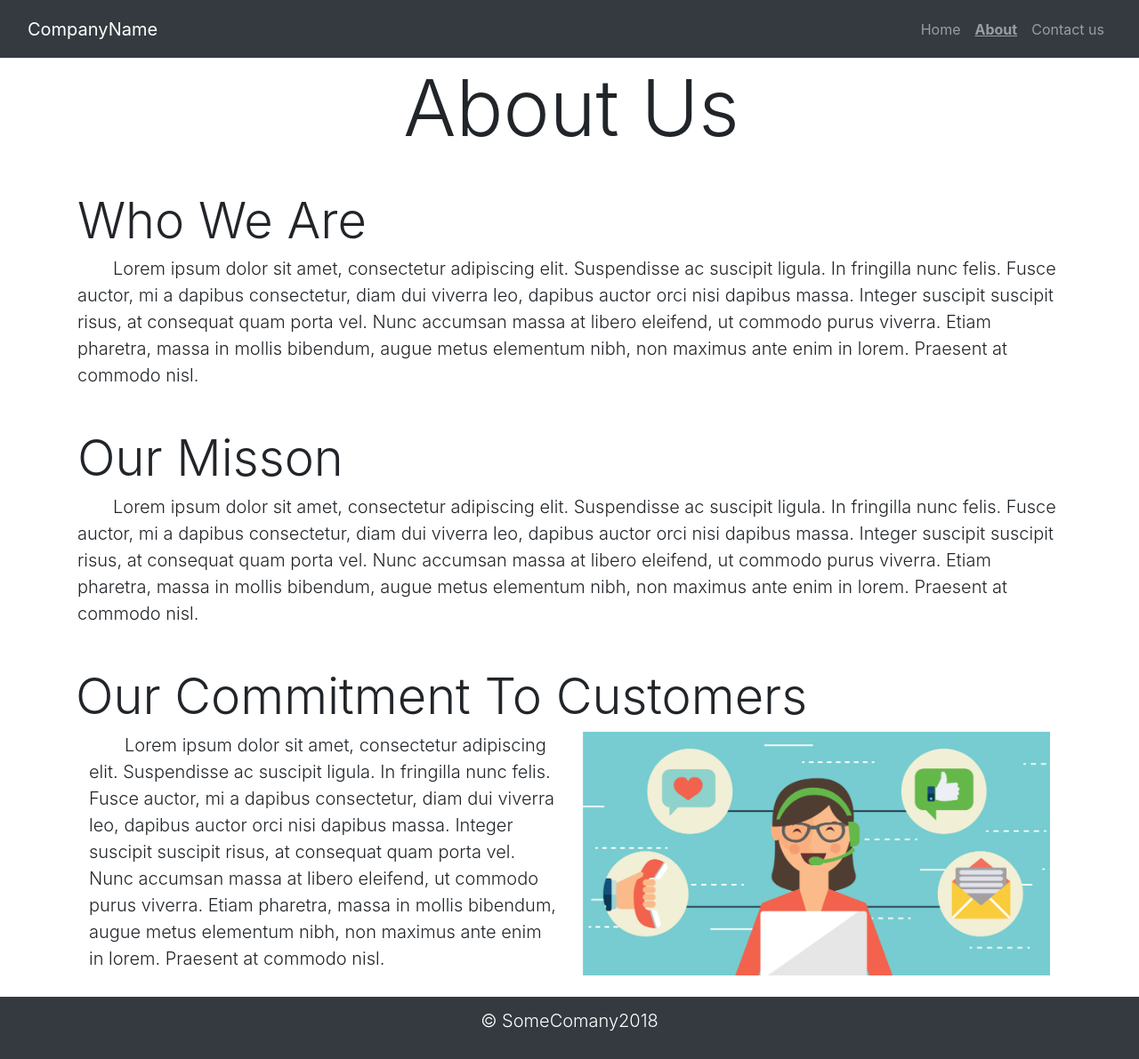
After one commit to 8shaks/BootstrapLayout.github.io, a PHP site: page /about.html in a window 1280 px wide. The commit adds this page. Shown: the whole page at 89% size. Run offline with PHP 8.4, Linux system fonts and the light colour scheme.

Commit message:
second commit, trying to get rid of file extensions, changed home.html to index.html

```diff
--- /dev/null
+++ b/about.html
@@ -0,0 +1,104 @@
+<!DOCTYPE html>
+<html lang="en">
+  <head>
+    <meta charset="utf-8">
+    <meta http-equiv="X-UA-Compatible" content="IE=edge">
+    <meta name="viewport" content="width=device-width, initial-scale=1">
+    <!-- The above 3 meta tags *must* come first in the head; any other head content must come *after* these tags -->
+    <title>About</title>
+
+    <!-- Bootstrap -->
+    <link href="https://maxcdn.bootstrapcdn.com/bootstrap/4.0.0-beta/css/bootstrap.min.css" integrity="sha384-/Y6pD6FV/Vv2HJnA6t+vslU6fwYXjCFtcEpHbNJ0lyAFsXTsjBbfaDjzALeQsN6M" crossorigin="anonymous" rel="stylesheet">
+    <!-- personal stylesheet-->
+    <link href='./index.css' rel='stylesheet'>
+
+
+  </head>
+  <body>
+   <!-- Navbar -->
+
+   <section id='Navbar'>
+    <nav class="navbar navbar-expand-lg navbar-dark bg-dark">
+        <div class="container-fluid" >
+        <a class="navbar-brand" href="#">CompanyName</a>
+        <button class='navbar-toggler' type='button' data-toggle='collapse' data-target='#navbarSupportedContent'>
+          <span class='navbar-toggler-icon'></span>
+        </button>
+
+        <div class="collapse navbar-collapse" id="navbarSupportedContent">
+            <ul class="navbar-nav ml-auto">
+                <li class="nav-item">
+                    <a class="nav-link " href="./">Home</a>
+                </li>
+                <li class="nav-item current">
+                    <a class="nav-link" href="./about">About</a>
+                </li>
+               <!-- <li class="nav-item dropdown">
+                    <a class="nav-link dropdown-toggle" href="#" id='navbarDropdown' data-toggle='dropdown'>Products</a>
+                    <div class='dropdown-menu'>
+                      <a class='dropdown-item' href="#">Product 1</a>
+                      <a class='dropdown-item' href="#">Product 1</a>
+                      <a class='dropdown-item' href="#">Product 1</a>
+                        </div>
+                </li>!-->
+                <li class="nav-item">
+                    <a class="nav-link" href="">Contact us</a>
+                </li>
+            </ul>
+        </div>
+        </div>
+    </nav>
+  </section>
+  <section class='ml-1'id='Whoweare & OurMisson'>
+      <div class='container-fluid'>
+          <div class='row'>
+              <div class='col-12 '>
+                  <h2 class='display-2 text-center m-2'>About Us</h2>
+                  <div class='container my-5'>
+                  <h4 class='display-4'>Who We Are</h4>
+                  <div class='lead indent'>Lorem ipsum dolor sit amet, consectetur adipiscing elit. Suspendisse ac suscipit ligula. In fringilla nunc felis. Fusce auctor, mi a dapibus consectetur, diam dui viverra leo, dapibus auctor orci nisi dapibus massa. Integer suscipit suscipit risus, at consequat quam porta vel. Nunc accumsan massa at libero eleifend, ut commodo purus viverra. Etiam pharetra, massa in mollis bibendum, augue metus elementum nibh, non maximus ante enim in lorem. Praesent at commodo nisl.</div>
+                  </div>
+                  <div class='container my-5'>
+                  <h4 class='display-4'>Our Misson</h4>
+                  <div class='lead indent'>
+                    Lorem ipsum dolor sit amet, consectetur adipiscing elit. Suspendisse ac suscipit ligula. In fringilla nunc felis. Fusce auctor, mi a dapibus consectetur, diam dui viverra leo, dapibus auctor orci nisi dapibus massa. Integer suscipit suscipit risus, at consequat quam porta vel. Nunc accumsan massa at libero eleifend, ut commodo purus viverra. Etiam pharetra, massa in mollis bibendum, augue metus elementum nibh, non maximus ante enim in lorem. Praesent at commodo nisl.
+                  </div>
+                </div>
+                </div>
+                </div>
+                </div>
+            </section>
+            <section class='margin-left'id='Customer Service Article'>
+                <div class=container-fluid>
+                <div class='row'>
+                <div class='container'>
+                 <h4 class='display-4 text-left'>Our Commitment To Customers</h4>
+                 <div class='lead float-md-left col-12 col-md-6 text-left indent'>
+                    Lorem ipsum dolor sit amet, consectetur adipiscing elit. Suspendisse ac suscipit ligula. In fringilla nunc felis. Fusce auctor, mi a dapibus consectetur, diam dui viverra leo, dapibus auctor orci nisi dapibus massa. Integer suscipit suscipit risus, at consequat quam porta vel. Nunc accumsan massa at libero eleifend, ut commodo purus viverra. Etiam pharetra, massa in mollis bibendum, augue metus elementum nibh, non maximus ante enim in lorem. Praesent at commodo nisl.
+                 </div>
+                 <img class='image-fluid float-md-right col-12 col-md-6 imagestyle' src="./customerService.png">
+                </div>
+              </div>
+          </div>
+        </section>
+        <!--Footer!-->
+        <footer class='bg-dark p-3 mt-4'>
+                <div class='container'>
+                  <div class='row footer'>
+                    <div class='col-12 '>
+                      <ul class='list-unstyled text-center'>
+                        <li>
+                          <h6 class='text-white lead footer-header im'>&copy SomeComany2018</h6>
+                        </li>
+                        </ul>
+                      </div>
+                  </div>
+                </div>
+              </footer>
+
+              <script src="https://code.jquery.com/jquery-3.3.1.slim.min.js" integrity="sha384-q8i/X+965DzO0rT7abK41JStQIAqVgRVzpbzo5smXKp4YfRvH+8abtTE1Pi6jizo" crossorigin="anonymous"></script>
+              <script src="https://cdnjs.cloudflare.com/ajax/libs/popper.js/1.14.3/umd/popper.min.js" integrity="sha384-ZMP7rVo3mIykV+2+9J3UJ46jBk0WLaUAdn689aCwoqbBJiSnjAK/l8WvCWPIPm49" crossorigin="anonymous"></script>
+              <script src="https://stackpath.bootstrapcdn.com/bootstrap/4.1.3/js/bootstrap.min.js" integrity="sha384-ChfqqxuZUCnJSK3+MXmPNIyE6ZbWh2IMqE241rYiqJxyMiZ6OW/JmZQ5stwEULTy" crossorigin="anonymous"></script>
+
+  </body>
+</html>
--- a/index.css
+++ b/css/index.css
@@ -23,7 +23,7 @@
     background-size:cover;
     color:white;
    height:50vh;
-   padding-top:60px;
+
 }
 
 /*fotter css */
@@ -36,3 +36,13 @@
 .footer-header{
     font-size: 20px;
 }
+
+/** About page customer service article**/
+.margin-left{
+
+}
+
+/** All/universal **/
+.indent{
+text-indent: 2em;
+}
--- a/home.html
+++ b/index.html
@@ -23,10 +23,10 @@
         <div class="collapse navbar-collapse" id="navbarSupportedContent">
             <ul class="navbar-nav ml-auto">
                 <li class="nav-item current">
-                    <a class="nav-link " href="#">Home</a>
+                    <a class="nav-link " href="./">Home</a>
                 </li>
                 <li class="nav-item">
-                    <a class="nav-link" href="#">About</a>
+                    <a class="nav-link" href="./about">About</a>
                 </li>
                <!-- <li class="nav-item dropdown">
                     <a class="nav-link dropdown-toggle" href="#" id='navbarDropdown' data-toggle='dropdown'>Products</a>
--- a/index.php
+++ /dev/null
@@ -1 +0,0 @@
-<?php header( 'Location: /home.html' ) ;  ?>
```
Also changed, not shown: .htaccess (added), images/code.jpeg (renamed from code.jpeg), images/customerService.png (added).
